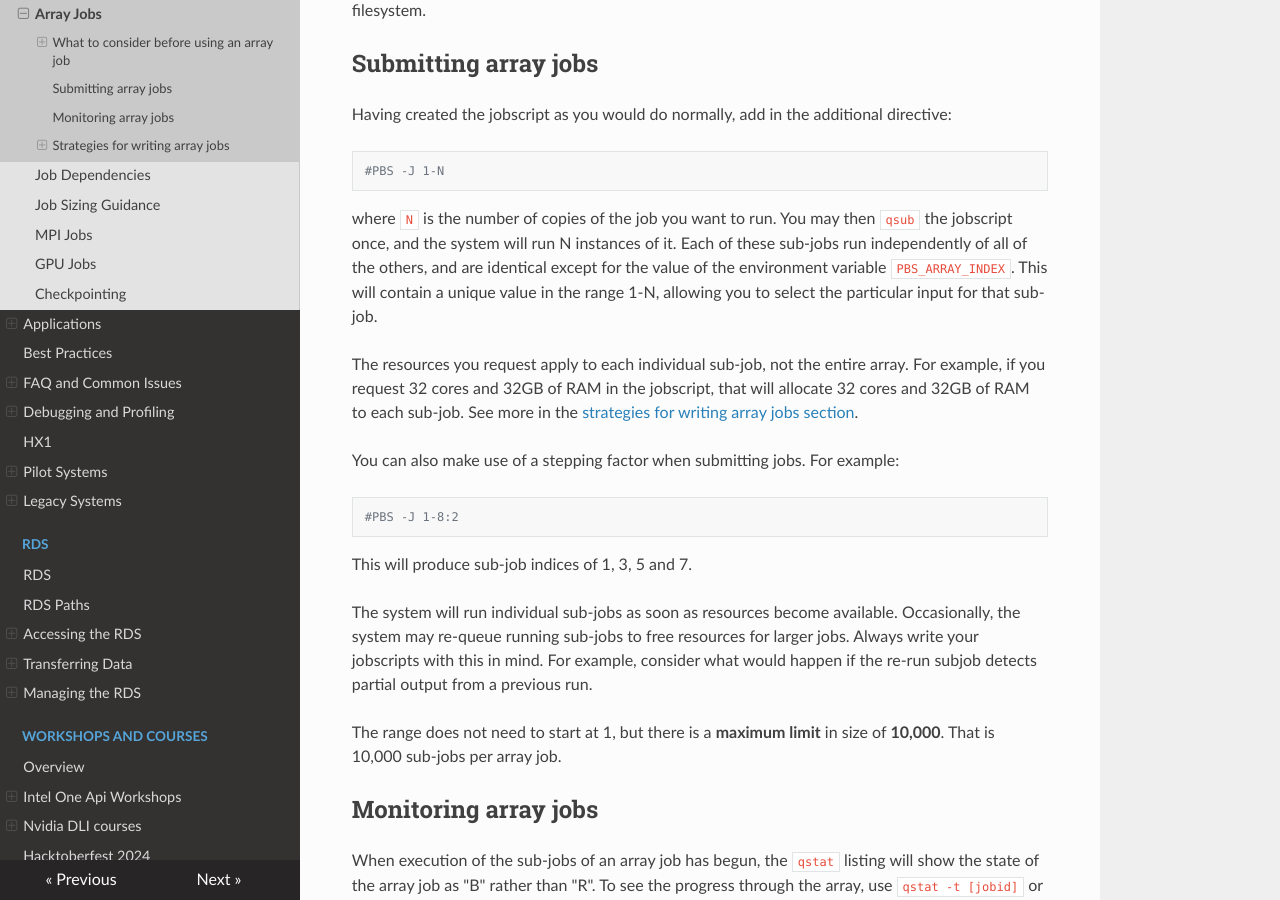
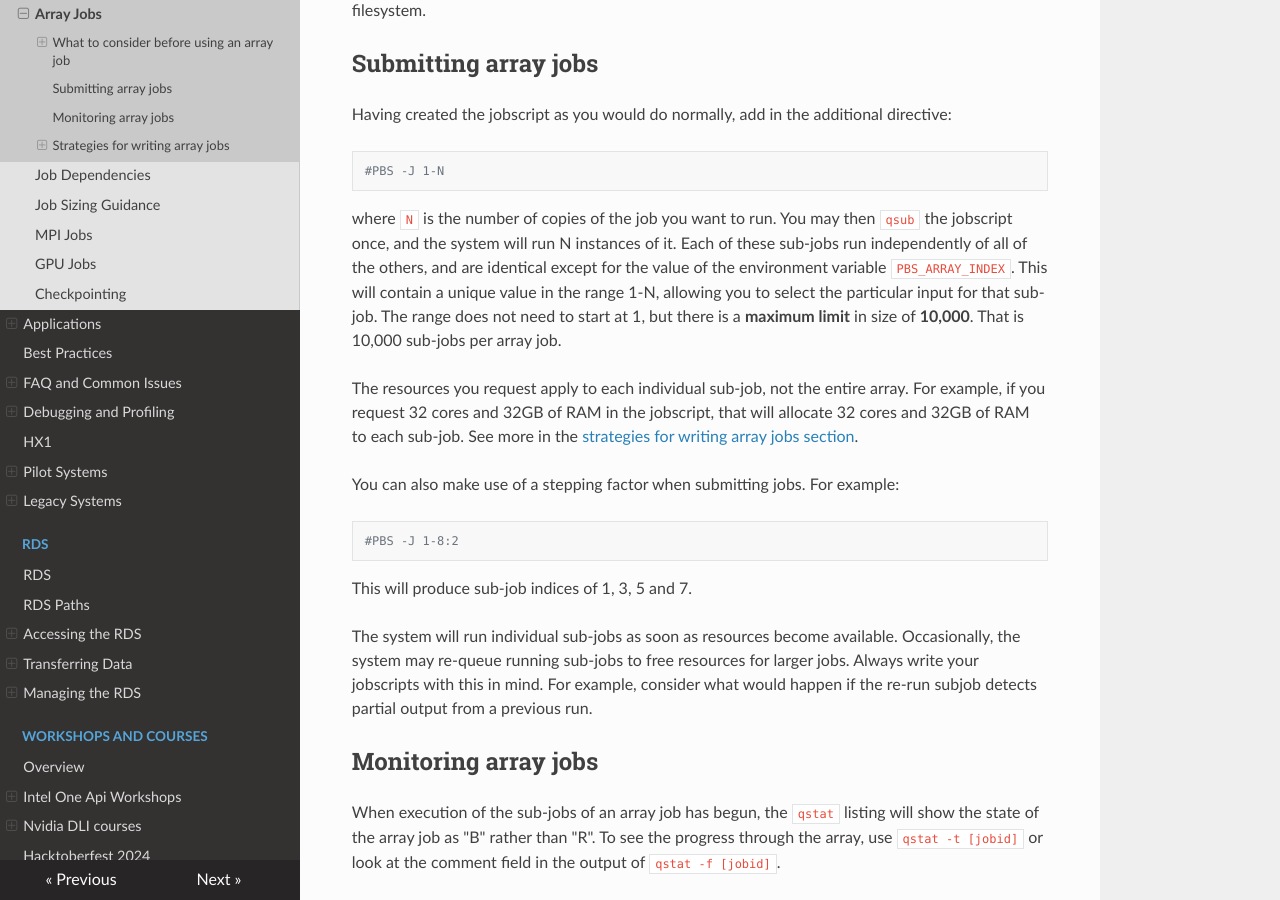
Before and after one commit to ImperialCollegeLondon/icl-rcs-user-guide, an MkDocs documentation site: the page built from docs/hpc/queues/array-jobs.md, in a window 1280 px wide and 900 px high, scrolled down 850 px. Built offline with MkDocs 1.6.1, drawn with Linux system fonts in a browser that asks for light colours; nearby versions of some CDN libraries; part of the change alters nothing that is shown.

Commit message:
moved 10,000 limit section up for clarity

````diff
--- a/docs/hpc/queues/array-jobs.md
+++ b/docs/hpc/queues/array-jobs.md
@@ -29,7 +29,7 @@ Having created the jobscript as you would do normally, add in the additional dir
 #PBS -J 1-N
 ```
 
-where `N` is the number of copies of the job you want to run. You may then `qsub` the jobscript once, and the system will run N instances of it. Each of these sub-jobs run independently of all of the others, and are identical except for the value of the environment variable `PBS_ARRAY_INDEX`. This will contain a unique value in the range 1-N, allowing you to select the particular input for that sub-job.
+where `N` is the number of copies of the job you want to run. You may then `qsub` the jobscript once, and the system will run N instances of it. Each of these sub-jobs run independently of all of the others, and are identical except for the value of the environment variable `PBS_ARRAY_INDEX`. This will contain a unique value in the range 1-N, allowing you to select the particular input for that sub-job. The range does not need to start at 1, but there is a **maximum limit** in size of **10,000**. That is 10,000 sub-jobs per array job.
 
 The resources you request apply to each individual sub-job, not the entire array. For example, if you request 32 cores and 32GB of RAM in the jobscript, that will allocate 32 cores and 32GB of RAM to each sub-job. See more in the [strategies for writing array jobs section](#strategies-for-writing-array-jobs).
 
@@ -43,7 +43,6 @@ This will produce sub-job indices of 1, 3, 5 and 7.
 
 The system will run individual sub-jobs as soon as resources become available. Occasionally, the system may re-queue running sub-jobs to free resources for larger jobs. Always write your jobscripts with this in mind. For example, consider what would happen if the re-run subjob detects partial output from a previous run.
 
-The range does not need to start at 1, but there is a **maximum limit** in size of **10,000**. That is 10,000 sub-jobs per array job.
 
 ## Monitoring array jobs
 
````
